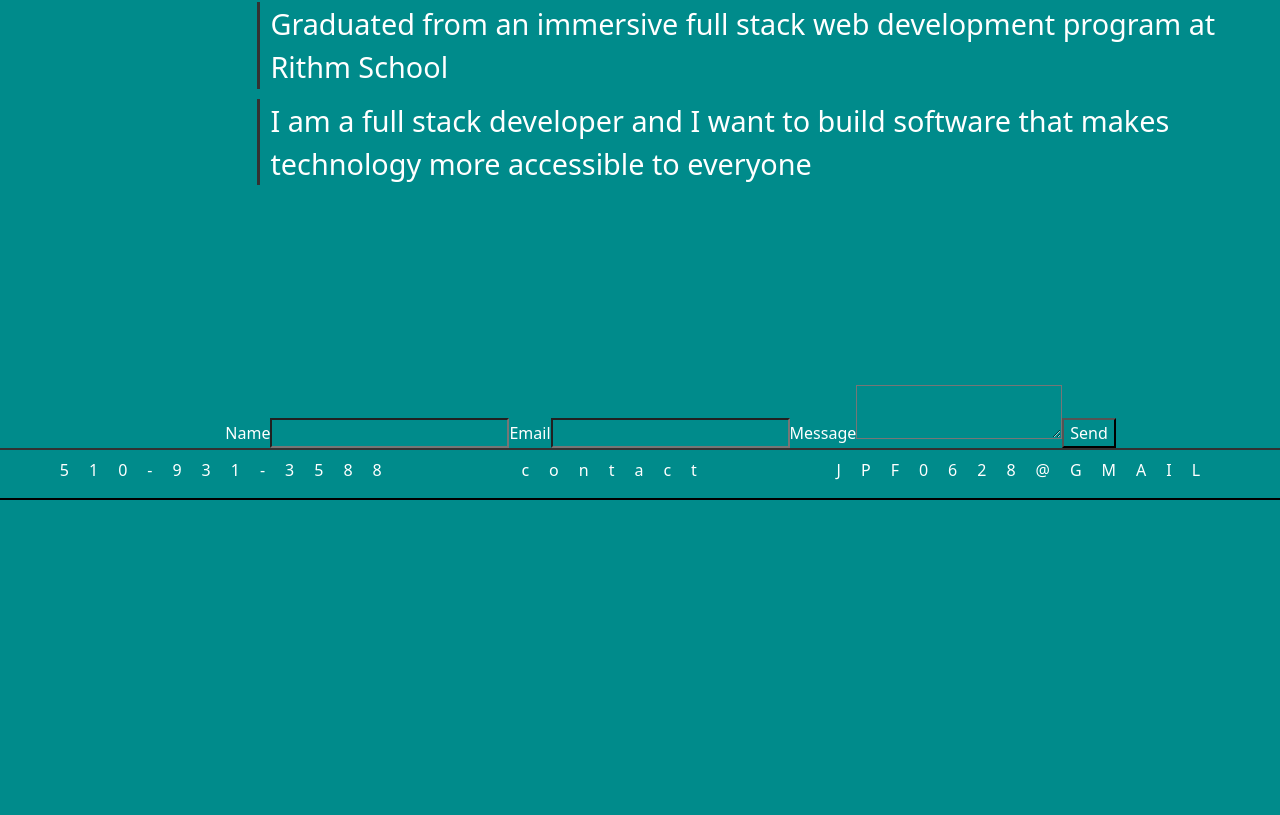
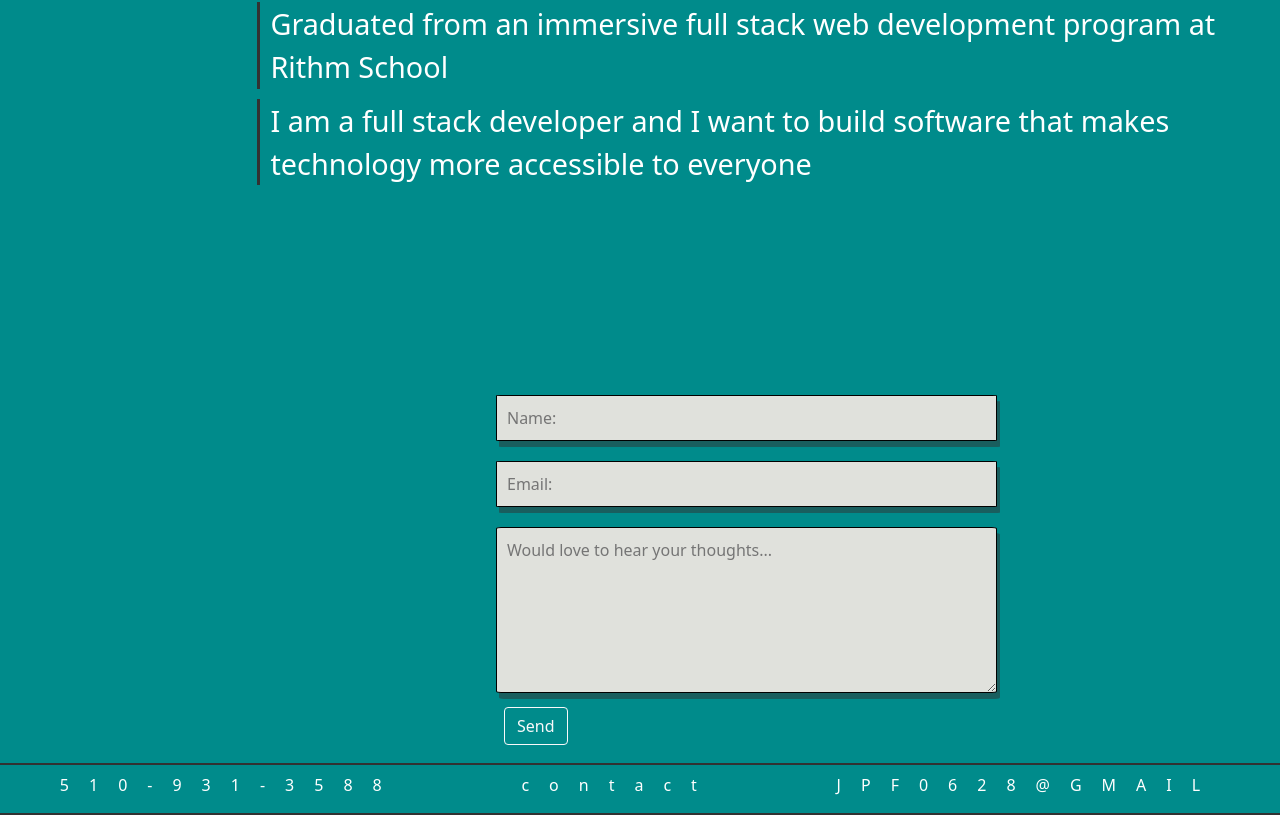
Before and after one commit to JoHeyJo/myWebsiteReact, a React (Create React App) app: page / in a window 1280 px wide. Shown: the part 1843-2658 px from the top of the page. Before the commit the page ends 2343 px from the top, so only its background shows below. Built offline with nearby package versions, Linux system fonts and the light colour scheme; no server answers.

Commit message:
styled Contact

```diff
--- /dev/null
+++ b/src/Contact.css
@@ -0,0 +1,44 @@
+/* * {
+  border: 2px solid 323232;
+} */
+
+#contact-container {
+  display: flex;
+  justify-content: center;
+}
+
+form {
+  display: flex;
+  flex-direction: column;
+  width: 50%;
+  /* outline: none; */
+}
+
+.sender-info, textarea {
+color: black;
+background-color: #E0E1DC;
+width: -webkit-fill-available;
+border-radius: 1%;
+  border: 1px solid;
+    padding: 10px;
+    /* box-shadow: 1px 1px 1px 5px #aaaaaa; */
+    /* box-shadow: 3px 6px #323232; */
+    box-shadow: 3px 6px rgba(50, 50, 50, .5);
+/* outline: none; */
+}
+
+.form-inputs {
+  padding: 10px;
+  /* margin-bottom: 10px; */
+}
+
+#submit-button {
+  /* background-color: transparent; */
+  border: 2px solid 323232;
+  margin: 25px;
+  padding: 5px, 50px;
+}
+
+/* *:focus {
+  outline: none;
+} */
--- a/src/Contact.js
+++ b/src/Contact.js
@@ -1,87 +1,92 @@
-// import React, { useState } from 'react';
-// import emailjs from '@emailjs/browser';
+import React, { useState } from 'react';
+import emailjs from '@emailjs/browser';
+import './Contact.css'
+import { Button } from 'react-bootstrap';
 
 // require('dotenv').config()
 
-// const SERVICE_ID = process.env.REACT_APP_SERVICE_KEY;
-// const TEMPLATE_ID = process.env.REACT_APP_TEMPLATE_ID;
-// const PUBLIC_KEY = process.env.REACT_APP_PUBLIC_KEY;
+const SERVICE_ID = process.env.REACT_APP_SERVICE_KEY;
+const TEMPLATE_ID = process.env.REACT_APP_TEMPLATE_ID;
+const PUBLIC_KEY = process.env.REACT_APP_PUBLIC_KEY;
 
-// const contactForm = {
-//   sender_name:'',
-//   sender_email:'',
-//   message:''
-// }
-
-// function Contact () {
-//   const [form, setForm] = useState(contactForm);
-
-//   function handleChange(e){
-//     e.preventDefault();
-
-//     const {name, value} = e.target
-//     setForm(formData => ({...formData, [name]: value}))
-//   }
-
-//   async function sendEmail(e) {
-//     e.preventDefault();
-//     try{
-//       const response = await emailjs.sendForm(SERVICE_ID, TEMPLATE_ID, form.current, PUBLIC_KEY);
-//       console.log(response.text);
-//     } catch(error) {
-//       console.log(error.text);
-//     }
-//   };
-
-//   return (
-//     <form onSubmit={sendEmail}>
-//       <label htmlFor="sender-input">Name</label>
-//       <input onChange={handleChange} type="text" name="sender_name" />
-
-//       <label htmlFor='email=input'>Email</label>
-//       <input onChange={handleChange} type="email" name="sender_email" />
-
-//       <label htmlFor='message-input'>Message</label>
-//       <textarea onChange={handleChange} name="message" />
-//       <input type="submit" value="Send" />
-//     </form>
-//   );
-// };
-
-// export default Contact
-
-import React, { useRef } from 'react';
-import emailjs from '@emailjs/browser';
+const contactForm = {
+  from_name: '',
+  reply_to: '',
+  message: ''
+}
 
 function Contact() {
-  const form = useRef();
-  console.log('form', form)
-  console.log('form.current', form.current)
-  const sendEmail = (e) => {
+  const [form, setForm] = useState(contactForm);
+  const [alert, setAlert] = useState(null)
+
+  function handleChange(e) {
     e.preventDefault();
 
+    const { name, value } = e.target
+    setForm(formData => ({ ...formData, [name]: value }))
+  }
 
-    emailjs.sendForm('YOUR_SERVICE_ID', 'YOUR_TEMPLATE_ID', form.current, 'YOUR_PUBLIC_KEY')
-      .then((result) => {
-        console.log(result.text);
-      }, (error) => {
+  async function sendEmail(e) {
+    e.preventDefault();
+
+    if (!form.from_name || !form.reply_to || !form.message) {
+      setAlert('Please fill out all fields');
+    } else {
+
+      try {
+        const response = await emailjs.sendForm(SERVICE_ID, TEMPLATE_ID, e.target, PUBLIC_KEY);
+        console.log(response.text);
+        setForm(contactForm);
+        setAlert('Thank you, your message has been sent!');
+      } catch (error) {
         console.log(error.text);
-      });
-    console.log('form', form)
-    console.log('form.current', form.current)
+        setForm(contactForm);
+        setAlert('Email was not sent please try, again.');
+      }
+    }
   };
 
   return (
-    <form ref={form} onSubmit={sendEmail}>
-      <label>Name</label>
-      <input type="text" name="user_name" />
-      <label>Email</label>
-      <input type="email" name="user_email" />
-      <label>Message</label>
-      <textarea name="message" />
-      <input type="submit" value="Send" />
-    </form>
+    <section id='contact-container'>
+
+      <form onSubmit={sendEmail}>
+
+        <div className='form-inputs'>
+          {/* <label className='sender-info' htmlFor="sender-name"></label> */}
+          <input
+            className='sender-info'
+            onChange={handleChange}
+            type="text"
+            name="from_name"
+            value={form.from_name}
+            placeholder='Name:' />
+        </div>
+
+        <div className='form-inputs'>
+          {/* <label className='sender-info' htmlFor='email-input'></label> */}
+          <input
+            className='sender-info'
+            onChange={handleChange}
+            type="email"
+            name="reply_to"
+            value={form.reply_to}
+            placeholder='Email:' />
+        </div>
+
+        <div className='form-inputs'>
+          <label htmlFor='message-input'></label>
+          <textarea
+            placeholder='Would love to hear your thoughts...'
+            rows={6}
+            onChange={handleChange}
+            name="message"
+            value={form.message} />
+          {/* <input id='submit-button' type="submit" value="Send" /> */}
+          <Button className='m-2' variant="outline-light">Send</Button>
+        </div>
+      </form>
+    </section>
   );
 };
 
-export default Contact;
+export default Contact
--- a/src/Footer.css
+++ b/src/Footer.css
@@ -18,7 +18,7 @@
 }
 
 #footer-content {
-    border-bottom: 2px solid black;
+    border-bottom: 2px solid #323232;
     display: flex;
     justify-content: space-around;
     align-items: flex-end;
@@ -30,7 +30,7 @@
 }
 
 #Footer-container{
-    border-top: 2px solid black;
+    border-top: 2px solid #323232;
     /* border-bottom: 2px solid black; */
     bottom: 0;
     position: fixed;
```
